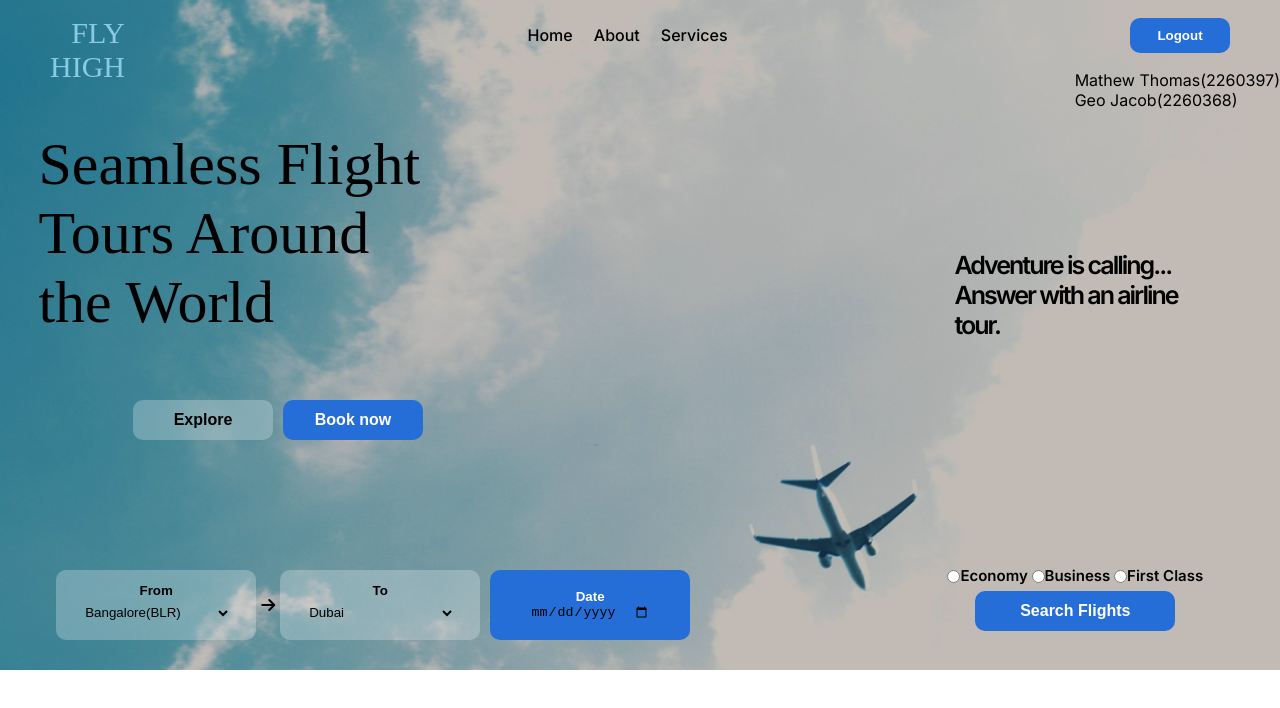
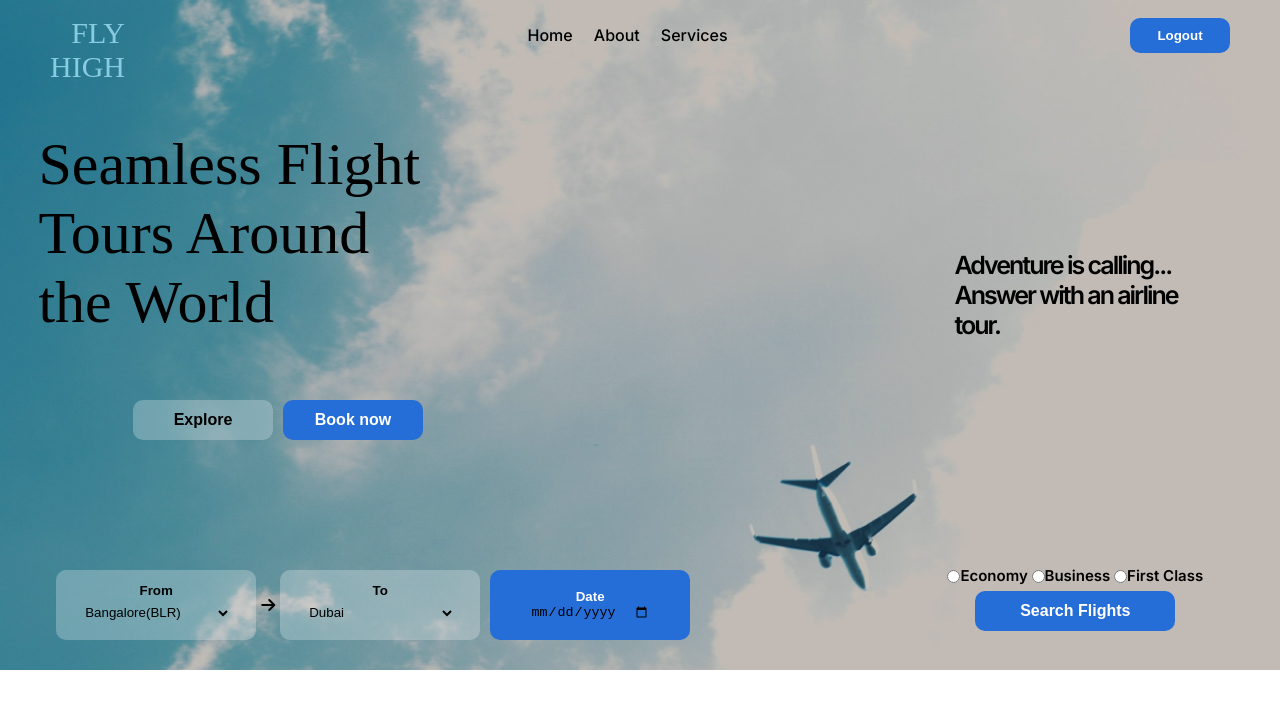
Before and after one commit to Vegetarian-Dracula/Web-Dev, a website: page public/homepage.html in a window 1280 px wide. Drawn offline with Linux system fonts and the light colour scheme; a web font is replaced by a local one.

Commit message:
Update homepage.html

```diff
--- a/public/homepage.html
+++ b/public/homepage.html
@@ -35,7 +35,7 @@
         <div class="fly-quote">
             Seamless Flight<br>Tours Around<br>the World
         </div>
-        <div class="name">Mathew Thomas(2260397)<br>Geo Jacob(2260368)</div>
+        <div class="name"></div>
         <div class="buttons">
             <div class="explore" >
                 <button id="home">Explore</button>
```
